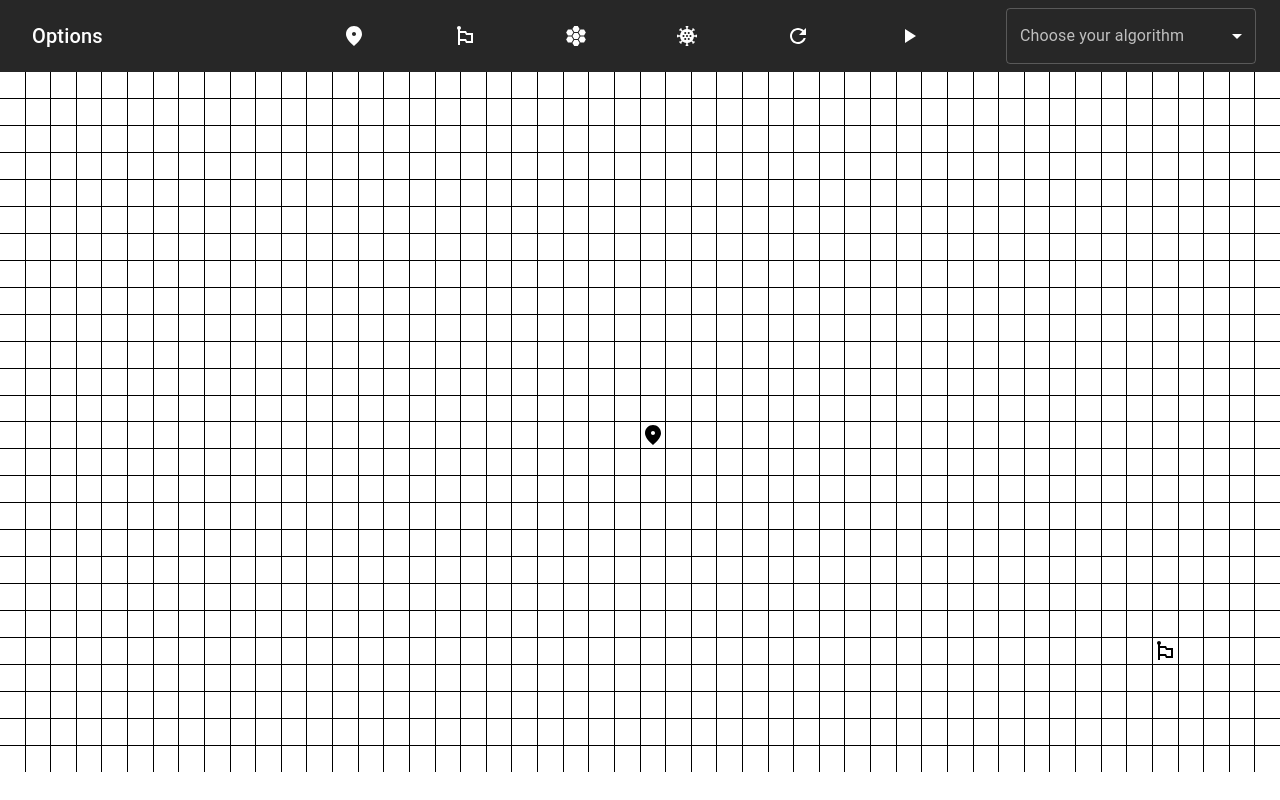
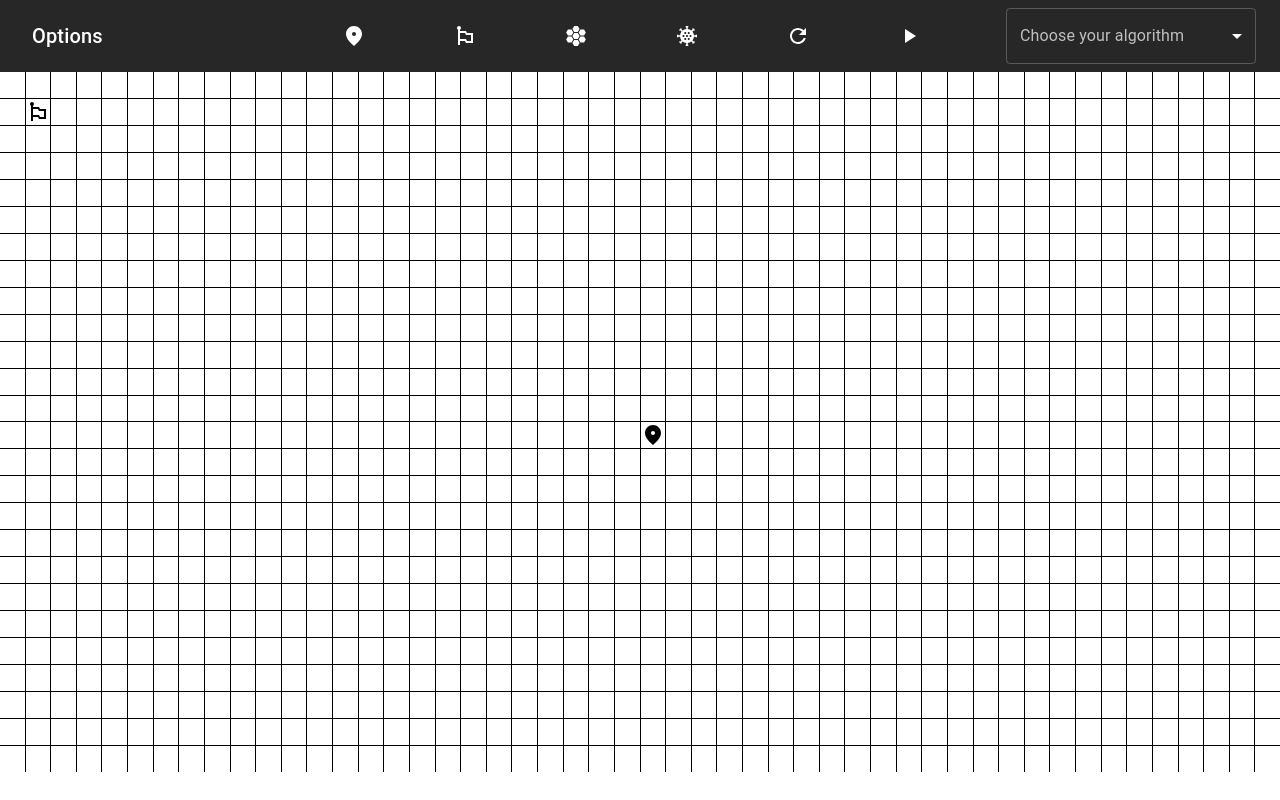
Before and after one commit to PabloPicas0/Path-Finder, a React (Create React App) app: page / in a window 1280 px wide. Built offline with nearby package versions, Linux system fonts and the light colour scheme.

Commit message:
working change start position

```diff
--- a/src/App.js
+++ b/src/App.js
@@ -1,6 +1,6 @@
 import './App.css';
+
 import { GridBoard } from './components/Grid';
-
 import NavBar from './components/navbar';
 
 function App() {
--- a/src/components/Grid.js
+++ b/src/components/Grid.js
@@ -24,7 +24,39 @@ export function GridBoard() {
         }
 
         return (
-          <div key={idx} ref={elem} className={clases.join("")}>
+          <div
+            key={idx}
+            ref={elem}
+            className={clases.join("")}
+            onMouseDown={() => {setEdit(true)}}
+            onMouseUp={() => {setEdit(false)}}
+            onMouseMove={() => {
+              if (!edit) return;
+              const current = grid[yidx][xidx];
+              if (current.isstart || current.istarget) return;
+
+              switch (mode) {
+                case "setStart":
+                  let newGrid = grid.map((element) => {
+                    return element.map((item) => {
+                      if (!item.isstart) return item;
+                      return { ...item, isstart: false };
+                    });
+                  });
+
+                  newGrid[yidx][xidx] = {
+                    ...newGrid[yidx][xidx],
+                    isstart: true,
+                    istarget: false,
+                    iswall: false,
+                    weight: 1,
+                  };
+
+                  start.current = {x: xidx, y:yidx}
+                  setGrid(newGrid);
+                  break;
+              }
+            }}>
             {cell.weight > 1 ? <Coronavirus /> : null}
             {cell.isstart ? <FmdGood /> : null}
             {cell.istarget ? <EmojiFlags /> : null}
--- a/src/components/context.js
+++ b/src/components/context.js
@@ -16,7 +16,7 @@ export const ParamsProvider = ({ children }) => {
   const [edit, setEdit] = useState(false);
   const [reset, setReset] = useState(false);
   const start = useRef({ x: 25, y: 13 });
-  const end = useRef({ x: 45, y: 21 });
+  const end = useRef({ x: 1, y: 1 });
 
   const resetGrid = () => {
     setGrid(createGrid(50, 26));
--- a/src/components/startGrid.js
+++ b/src/components/startGrid.js
@@ -11,7 +11,7 @@ export function createGrid (width, height) {
     }
 
     grid[Math.floor(height/2)][Math.floor(width/2)].isstart = true
-    grid[height - 5][width - 5].istarget = true
+    grid[height - 25][width - 49].istarget = true
 
     return grid
 }
--- a/src/index.js
+++ b/src/index.js
@@ -1,7 +1,9 @@
 import React from "react";
 import ReactDOM from "react-dom/client";
+
 import "./index.css";
 import App from "./App";
+
 import reportWebVitals from "./reportWebVitals";
 import { ParamsProvider } from "./components/context";
 
```
